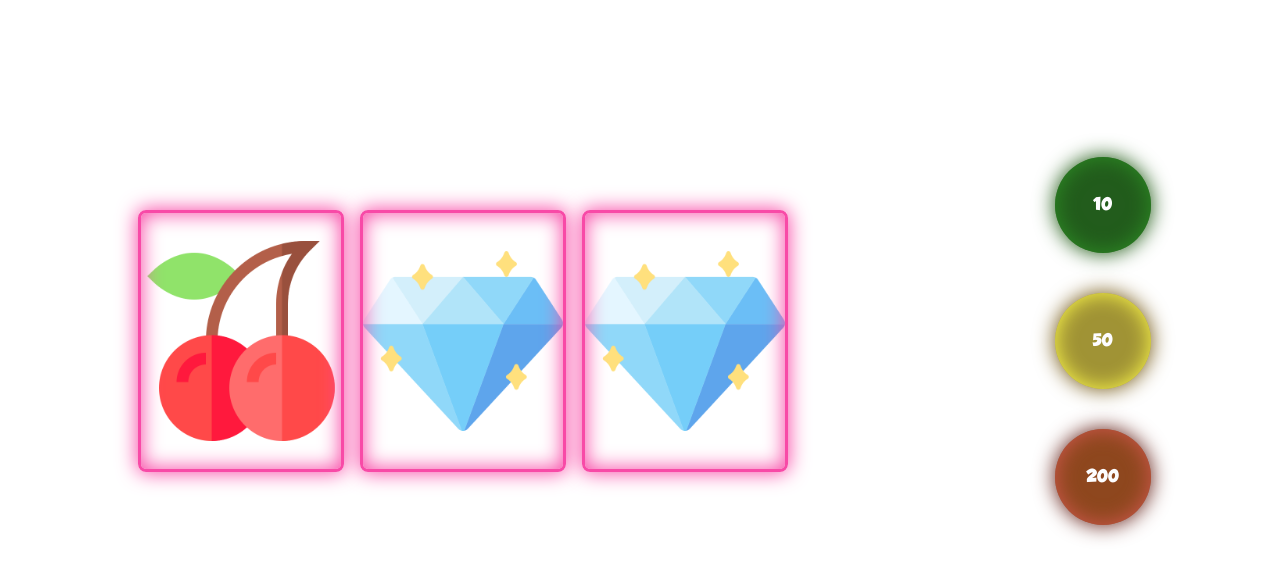
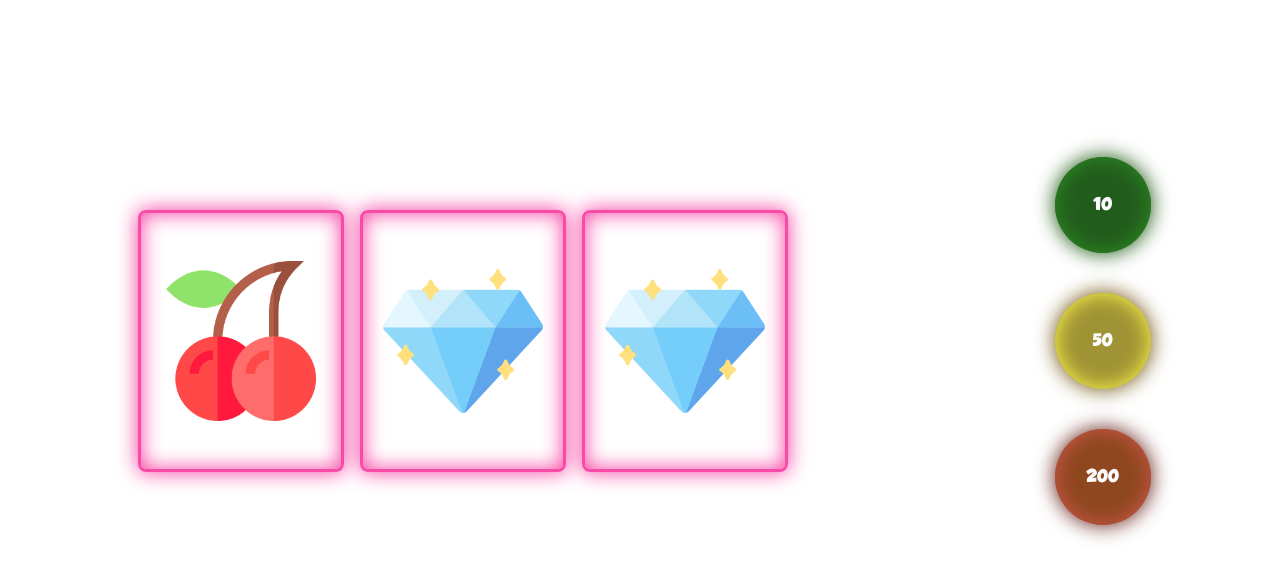
Before and after one commit to xhmyjae/super-addictive-slot-machine, a plain HTML site: page src/index.html in a window 1280 px wide. Both pictures are taken after a click on the element "10". Shown: the part 123-702 px from the top of the page. Drawn offline with Linux system fonts and the light colour scheme.

Commit message:
feat: change some js

```diff
--- a/scripts/index.js
+++ b/scripts/index.js
@@ -13,20 +13,33 @@ class SlotMachine
     }
 
     turnSlots() {
+        let currentCoins = document.querySelector('.current-coins');
+
         this.removeSlots();
         if (this.bet <= this.coins-this.bet) {
             this.coins -= this.bet;
+            currentCoins.innerHTML = this.coins;
             let index = 0;
             setInterval(() => {
                 let randomImage = ['lemon', 'lemon', 'cherry', 'cherry', 'diamond', 'diamond', 'casino'];
                 let randomNumber = Math.floor(Math.random() * randomImage.length);
+                let i = 0;
+                // setInterval(() => {
+                //     if (i < randomImage.length) {
+                //         this.slots[index].classList.add(randomImage[i]);
+                //         setInterval(() => {
+                //             this.slots[index].classList.remove(randomImage[i]);
+                //             i++;
+                //         }, 100);
+                //     }
+                // }, 400);
                 this.slots[index].classList.add(randomImage[randomNumber]);
                 index++;
                 if (index === this.slots.length) {
                     this.betResult();
                     clearInterval();
                 }
-            }, 200);
+            }, 300);
         } else {
             alert('You don\'t have enough coins');
         }
--- a/style/main.css
+++ b/style/main.css
@@ -72,7 +72,7 @@ body {
 
 .slot {
     background: rgba(255, 255, 255, 0.83);
-    background-size: contain;
+    background-size: 80%;
     background-repeat: no-repeat;
     background-position: center;
     width: 25vh;
```
